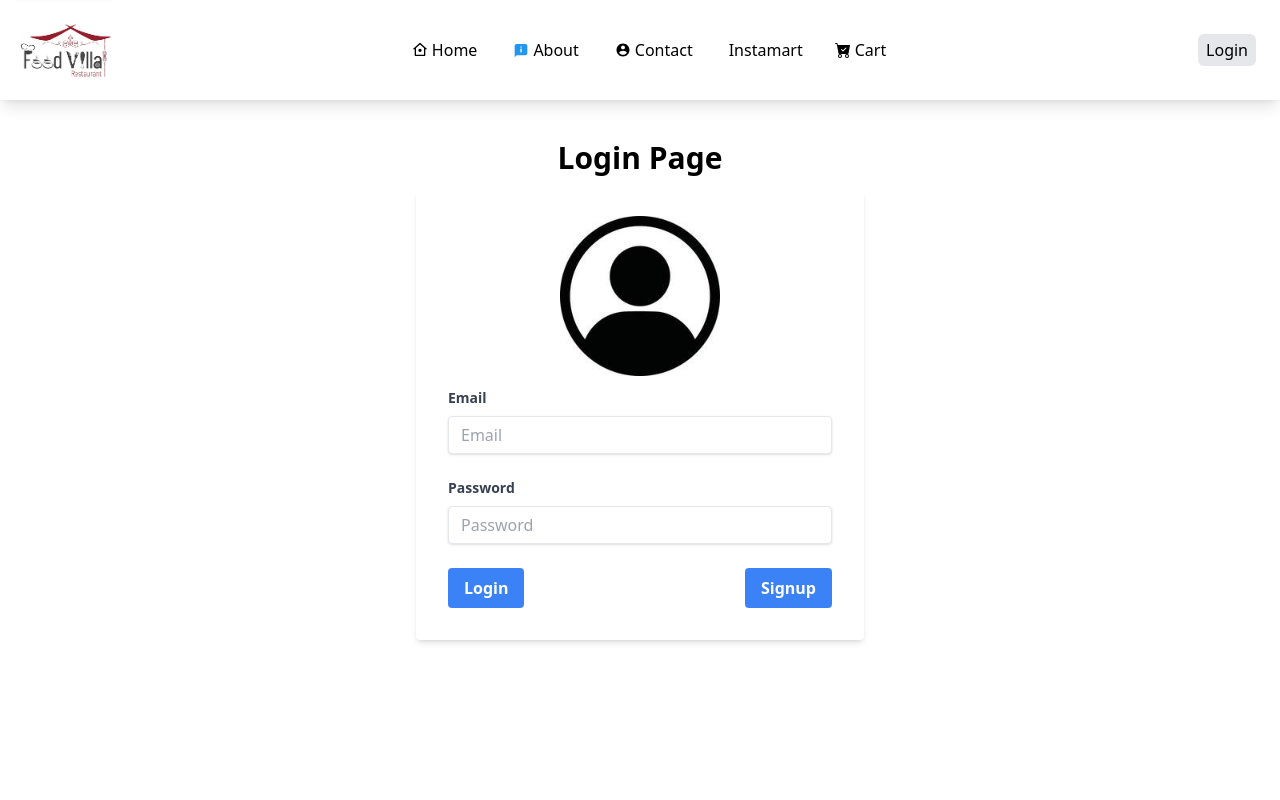
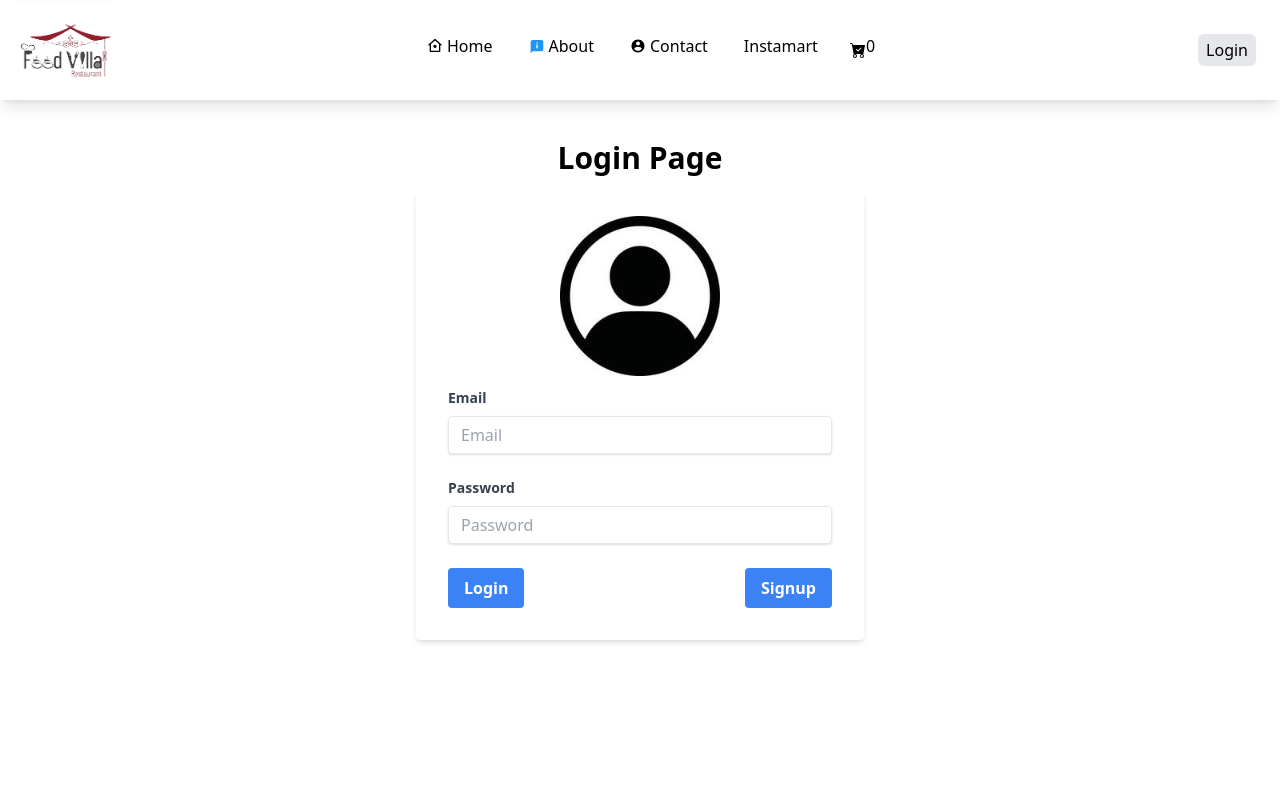
Before and after one commit to Prathamesh47/Nameste-React, a React (Create React App) app: page /login in a window 1280 px wide. Shown: the top 800 px of the page. Built offline with nearby package versions, Linux system fonts and the light colour scheme.

Commit message:
In header cart logo is changed

```diff
--- a/src/components/Header.js
+++ b/src/components/Header.js
@@ -8,6 +8,7 @@ import { BsFillCartCheckFill } from "react-icons/bs";
 import { FcAbout } from "react-icons/fc";
 import {IoMdContact} from "react-icons/io";
 import {RiHome7Line} from "react-icons/ri";
+import { UseSelector } from "react-redux/es/hooks/useSelector";
 
 
 // import useOnline from "../utils/useOnline.js";
@@ -88,10 +89,10 @@ export const Header = () => {
           <div className=" p-2">
             <Link to="/cart">
               <div className="flex flex-row  p-2 hover:bg-orange-400  rounded-md">
-                <li className=" flex flex-row py-1 ">
+                <li className=" flex flex-row py-2 ">
                   <BsFillCartCheckFill />
                 </li>
-                <h3 className="px-1   ">Cart</h3>
+                <h3 className="">{cartItems.length}</h3>
               </div>
             </Link>
           </div>
--- a/src/components/RestaurantMenu.js
+++ b/src/components/RestaurantMenu.js
@@ -97,7 +97,7 @@ const RestaurantMenu = () => {
                             alt={item?.name}
                           />
                         )}
-                        <div className=" flex justify-evenly items-center w-[100px] h-[34px] mt-2.5 text-gray-count outline-none border bg-orange-100 hover:bg-red-400 border-gray rounded-md">
+                        <div className=" flex justify-evenly items-center p-1 mt-2.5 text-gray-count outline-none border bg-green-100 hover:bg-green-600 hover:text-white border-gray rounded-md">
                           <button
                             className="  text-xl text-grey-count font-semibold  "
                             onClick={() => {addFoodItem(item);
--- a/src/components/RestrauntCard.js
+++ b/src/components/RestrauntCard.js
@@ -17,9 +17,9 @@ const RestrauntCard = ({ restaurant }) => {
   // const {user} = useContext(UserContext);
   return (
 
-      <div className="h-[295.98px] w-full rounded-lg box-border  flex flex-col items-start justify-center hover:scale-105 shadow-md transition-all p-2  ">
+      <div className="h-[295.98px] w-3/4 md:w-full rounded-lg box-border  flex flex-col items-start justify-center hover:scale-105 shadow-md transition-all p-2  ">
         <img
-          className="overflow-hidden w-full object-cover rounded-md"
+          className="overflow-hidden sm:w-1/2 md:w-full object-cover rounded-md"
           src={IMG_CDN_URL + cloudinaryImageId}
           alt="A colorful hot air balloon floating in the sky"
         />
@@ -28,9 +28,9 @@ const RestrauntCard = ({ restaurant }) => {
         <h3 className="text-sm text-gray-500 text-clip overflow-hidden ...">{cuisines.join(", ")}</h3>
 
         <h5 className="text-sm text-gray-500">{areaName}</h5>
-        <div className="w-full ">
-          <span className="flex flex-row w-full items-center justify-between">
-            <h4 className="bg-green-600 rounded text-white text-xs flex px-1 py-1  justify-between items-center gap-2">
+        <div className="w-full flex justify-between items-end ">
+          <span className="flex flex-col md:flex-row items-start  w-full md:items-center justify-between">
+            <h4 className="bg-green-600 rounded text-white text-xs flex px-2 py-1  justify-between items-center gap-2">
               <img className="h-4 w-4" src={star} alt="star"/>
               <p>{avgRatingString}</p>
             </h4>
```
